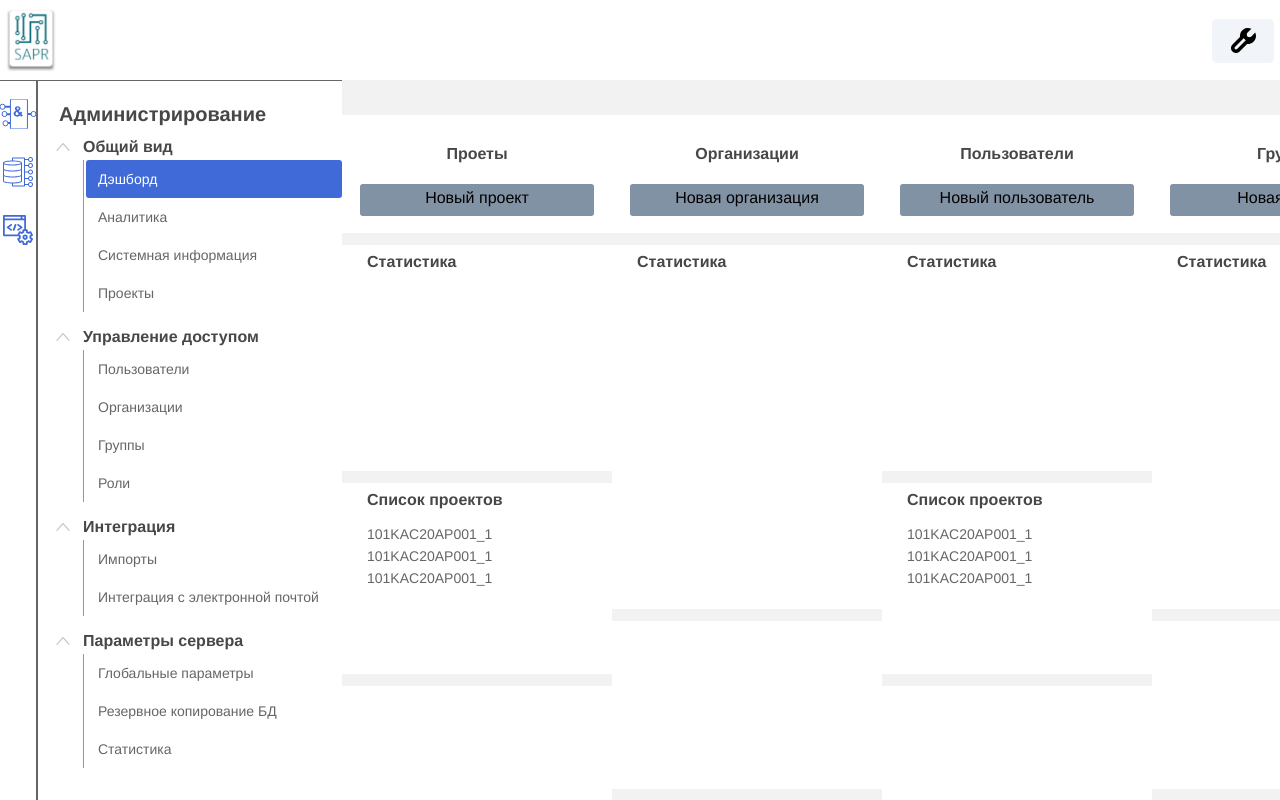
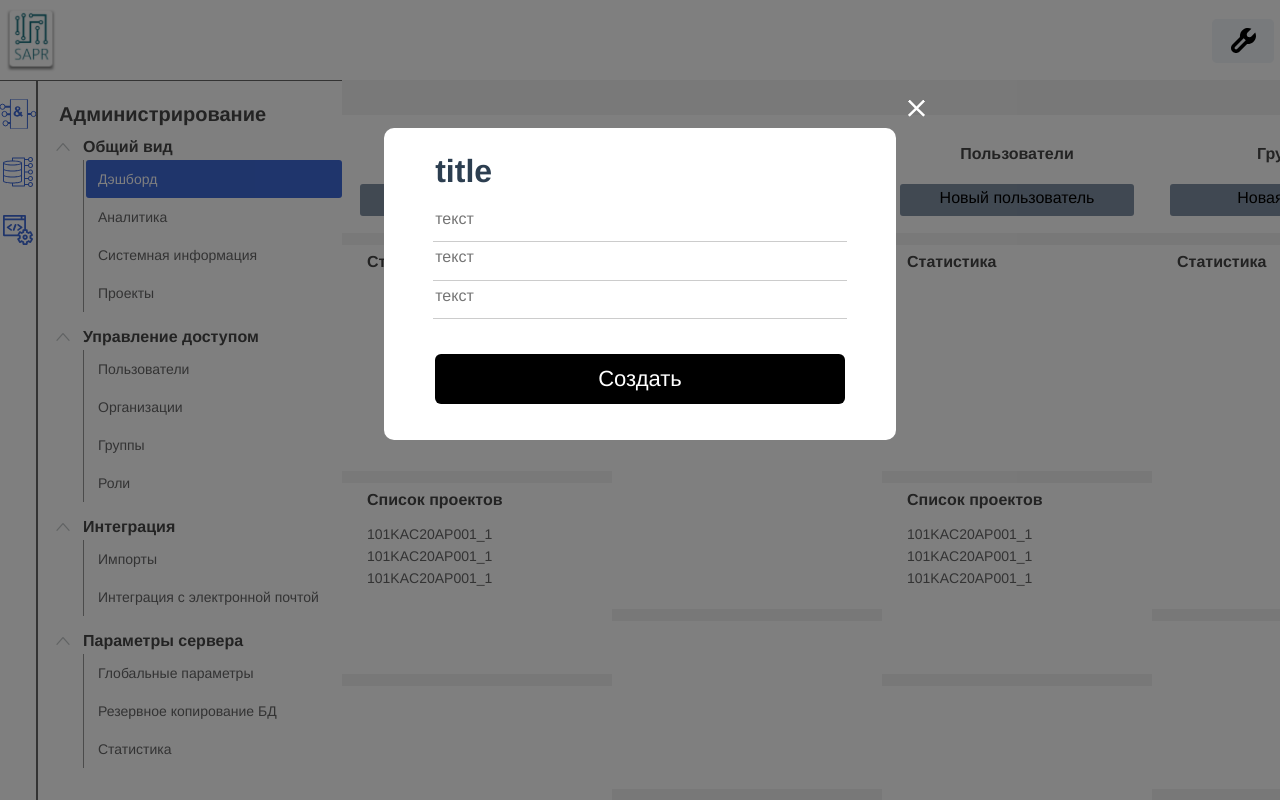
Before and after one commit to NickLobanov/fizpribor, a Vue app: page / in a window 1280 px wide. Shown: the top 800 px of the page. Built offline with nearby package versions, Linux system fonts and the light colour scheme.

Commit message:
create popup

```diff
--- a/src/App.vue
+++ b/src/App.vue
@@ -5,6 +5,7 @@
       <ModulePanel />
       <NavPanel @menu-click="menuClick" :currentItem="currentTub"/>
       <component :is="currentTubComponent"></component>
+      <Popup />
     </main>
   </div>
 </template>
@@ -18,6 +19,7 @@ import Users from '@/components/UsersMenu.vue'
 import Organization from '@/components/OrganizationMenu.vue'
 import Group from '@/components/GroupMenu.vue'
 import Role from '@/components/RoleMenu.vue'
+import Popup from '@/components/Popup.vue'
 
 export default {
   name: 'App',
@@ -35,6 +37,7 @@ export default {
    Organization,
    Group,
    Role,
+   Popup
   },
   methods: {
     menuClick(itemId) {
--- /dev/null
+++ b/src/components/Popup.vue
@@ -0,0 +1,89 @@
+<template>
+    <div class="popup">
+        <form class="popup__form">
+            <h2 class="popup__title">title</h2>
+            <slot></slot>
+            <input class="popup__input" placeholder="текст"/>
+            <input class="popup__input" placeholder="текст"/>
+            <input class="popup__input" placeholder="текст"/>
+            <button class="popup__button">Создать</button>
+            <button class="popup__close-btn"></button>
+        </form>
+    </div>
+</template>
+
+<script>
+    export default {
+
+    }
+</script>
+
+<style scoped>
+    .popup {
+        position: fixed;
+        width: 100%;
+        min-height: 100%;
+        top: 0;
+        left: 0;
+        z-index: 7;
+        background-color: rgba(00, 00, 00, 0.5);
+    }
+
+    .popup__form {
+        display: flex;
+        flex-direction: column;
+        position: relative;
+        width: 40%;
+        margin: 0 auto;
+        margin-top: 10%;
+        background-color: #ffffff;
+        border-radius: 10px;
+    }
+
+    .popup__title {
+        width: 80%;
+        text-align: left;
+        margin: 0 auto;
+        margin-bottom: 20px;
+        padding-top: 25px;
+        font-size: 32px;
+        line-height: 36px;
+    }
+
+    .popup__input {
+        border: none;
+        border-bottom: 1px solid rgba(00, 00, 00, 0.2);
+        padding-bottom: 13px;
+        width: 80%;
+        margin: 0 auto;
+        margin-bottom: 5px;
+    }
+
+    .popup__button {
+        width: 80%;
+        height: 50px;
+        margin: 0 auto;
+        margin-top: 30px;
+        margin-bottom: 36px;
+        background-color: #000000;
+        color: #ffffff;
+        border-radius: 6px;
+        border: none;
+        font-size: 22px;
+        line-height: 24px;
+    }
+
+    .popup__close-btn {
+        position: absolute;
+        top: -41px;
+        right: -41px;
+        background-image: url('../assets/close-btn.svg');
+        background-repeat: no-repeat;
+        background-position: center;
+        width: 41px;
+        height: 41px;
+        border: none;
+        background-color: transparent;
+        transform: rotate(45deg);
+    }
+</style>
```
Also changed, not shown: src/assets/close-btn.svg (added).
